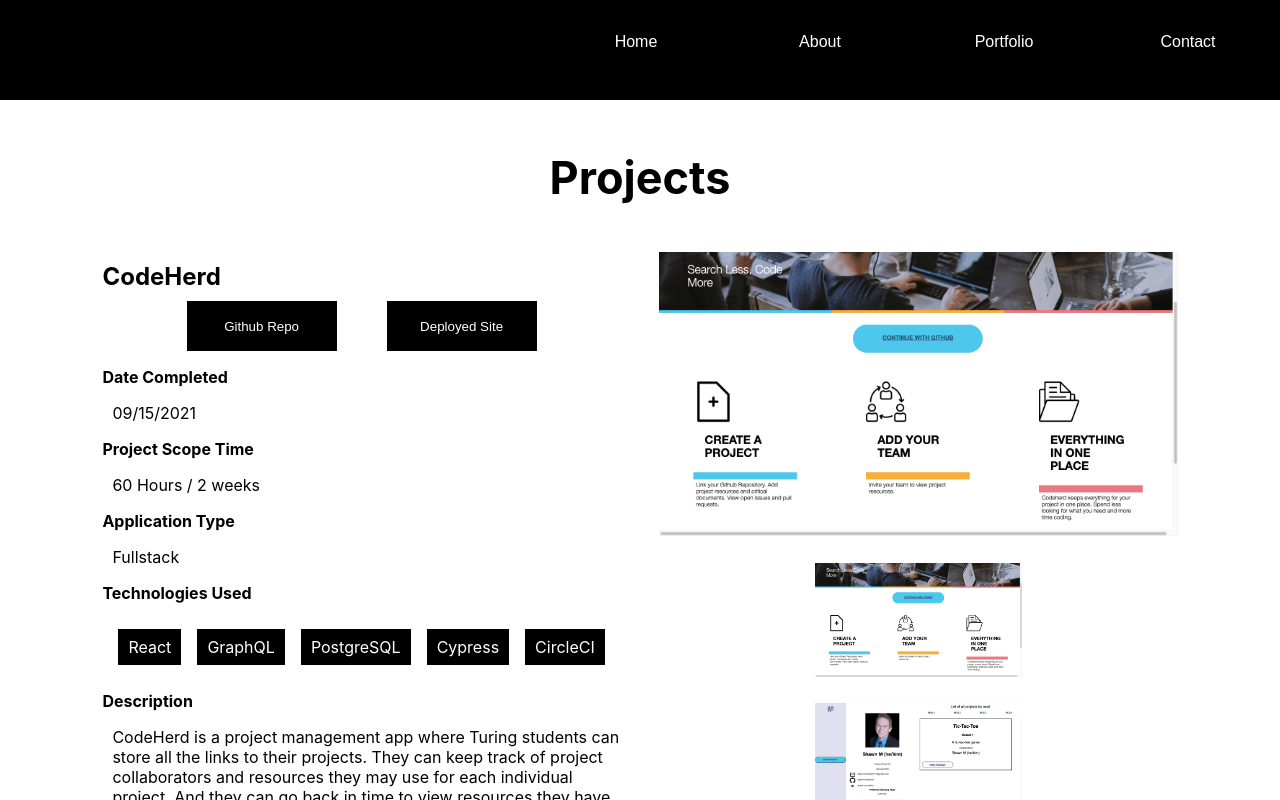
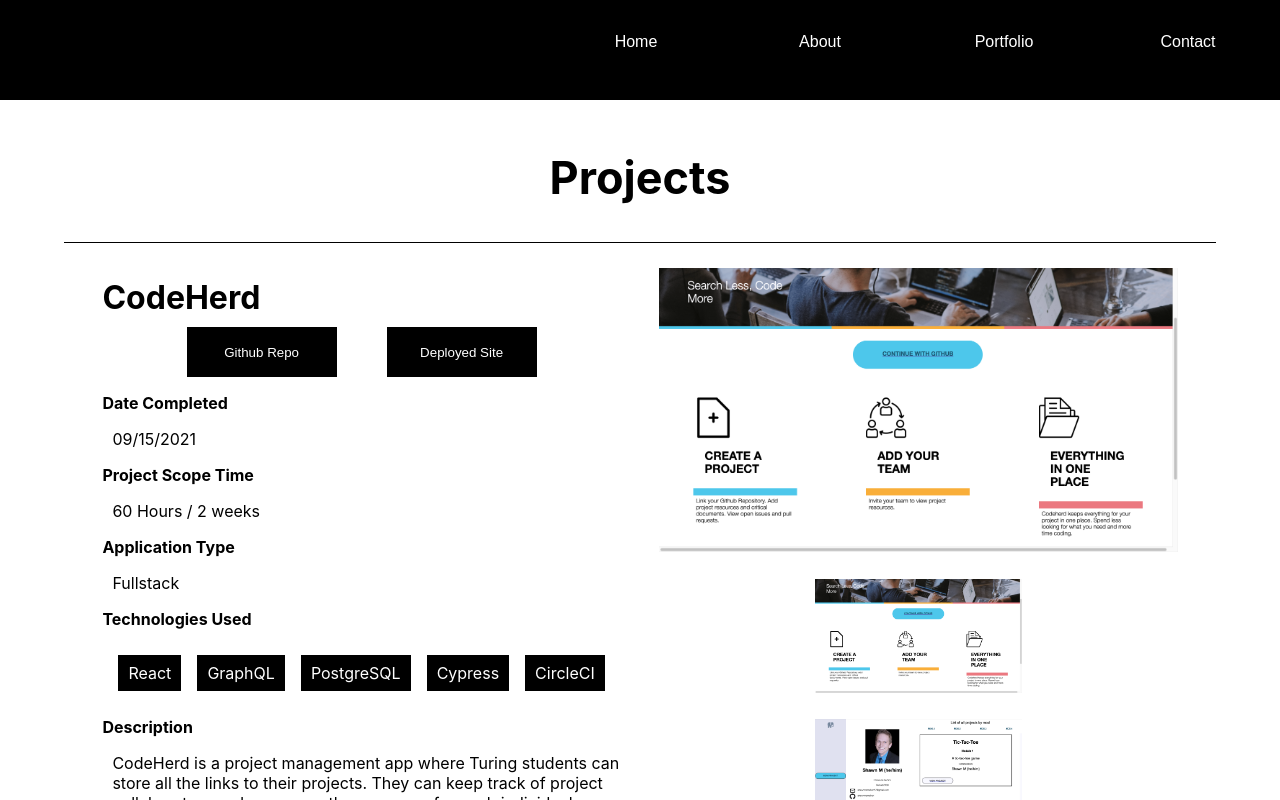
Before and after one commit to shawnmcmahon/portfolio, a React (Create React App) app: page /portfolio in a window 1280 px wide. Shown: the top 800 px of the page. Built offline with nearby package versions, Linux system fonts and the light colour scheme.

Commit message:
Add top border to each Project component

```diff
--- a/src/Components/Project/Project.css
+++ b/src/Components/Project/Project.css
@@ -58,11 +58,12 @@
   display: flex;
   flex-direction: row;
   justify-content: space-evenly;
-  margin: 10px 0 10px 0;
+  padding: 25px 0 25px 0;
+  border-top: 1px solid black;
 }
 
 .project-title {
-  font-size: 24px;
+  font-size: 32px;
   margin: 10px 0 10px 0;
   font-weight: 700;
 }
```
